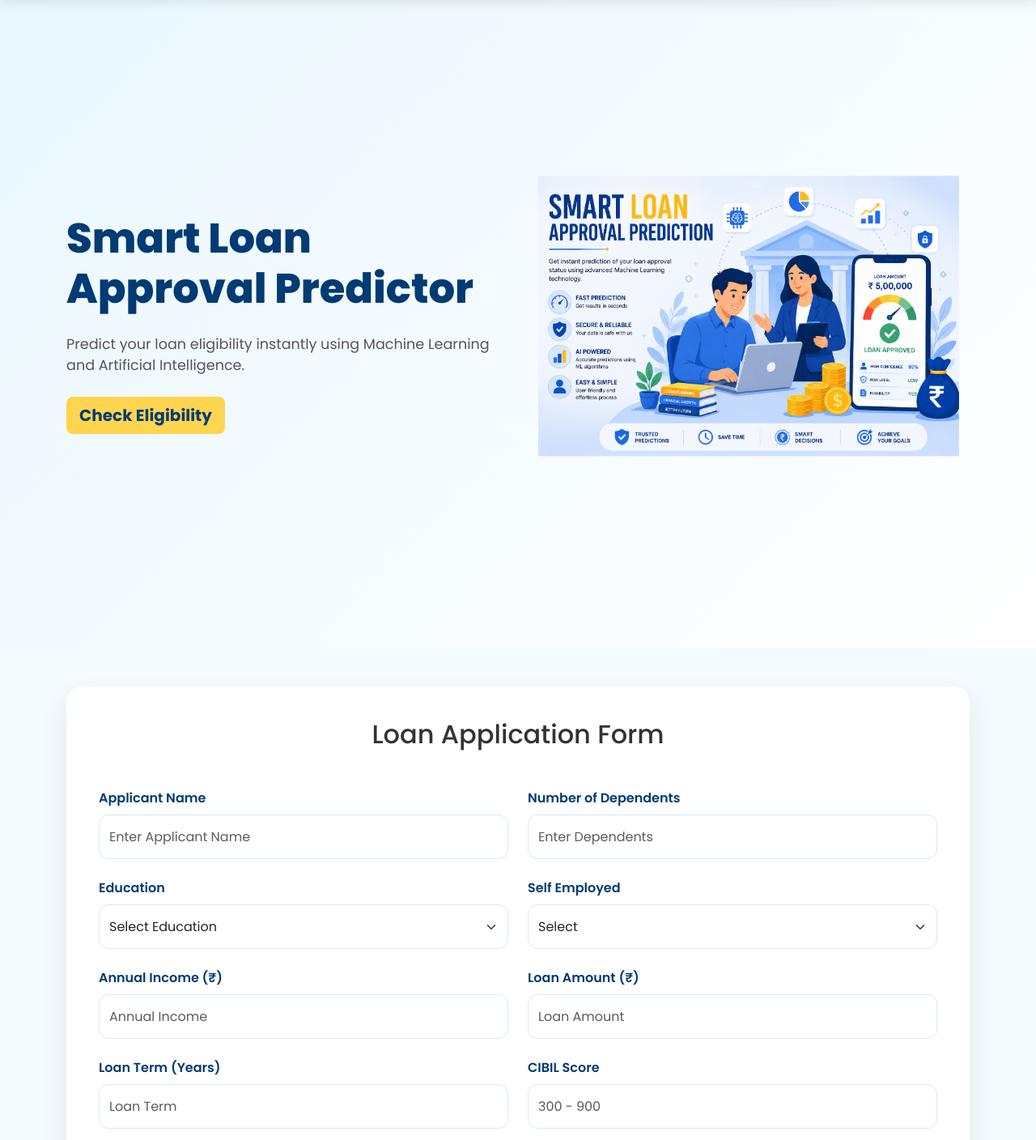
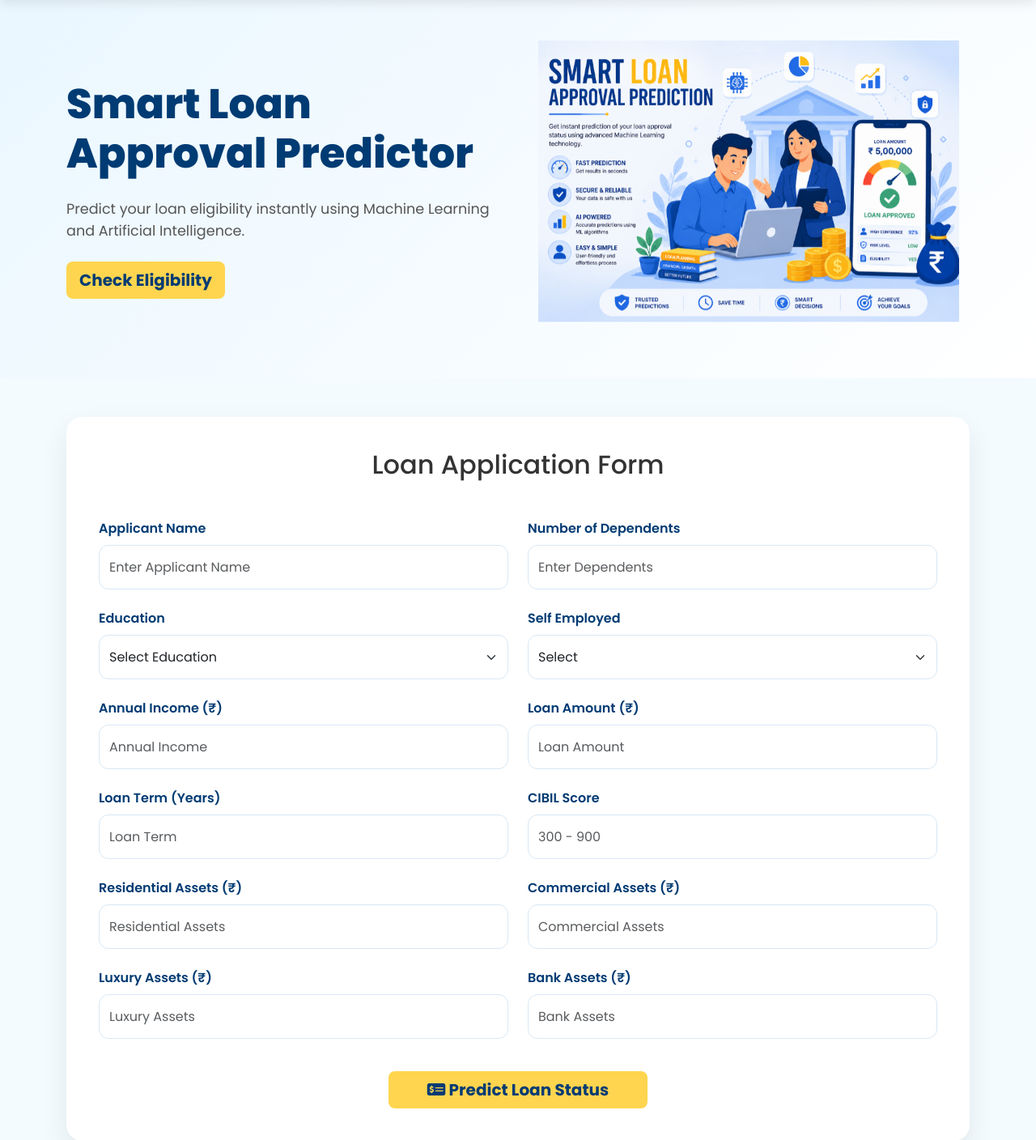
Before and after one commit to Varsha-k28/Smart_Loan_Approval_Predictor, a Flask app: page / in a window 1280 px wide. Shown: the part 76-1484 px from the top of the page at 81% size. Run offline with Flask 3, Linux system fonts and the light colour scheme; parts of the project's set-up code (start-up, migrations or seed data) failed here and were passed over.

Commit message:
Reduce hero section spacing on desktop

```diff
--- a/static/css/style.css
+++ b/static/css/style.css
@@ -29,13 +29,11 @@ body{
 }
 
 .hero{
-    min-height:100vh;
     display:flex;
     align-items:center;
     background:linear-gradient(135deg,#eaf7ff,#ffffff);
-    padding:80px 0;
+    padding:60px 0;
 }
-
 .hero h1{
     font-size:3.2rem;
     font-weight:800;
```
